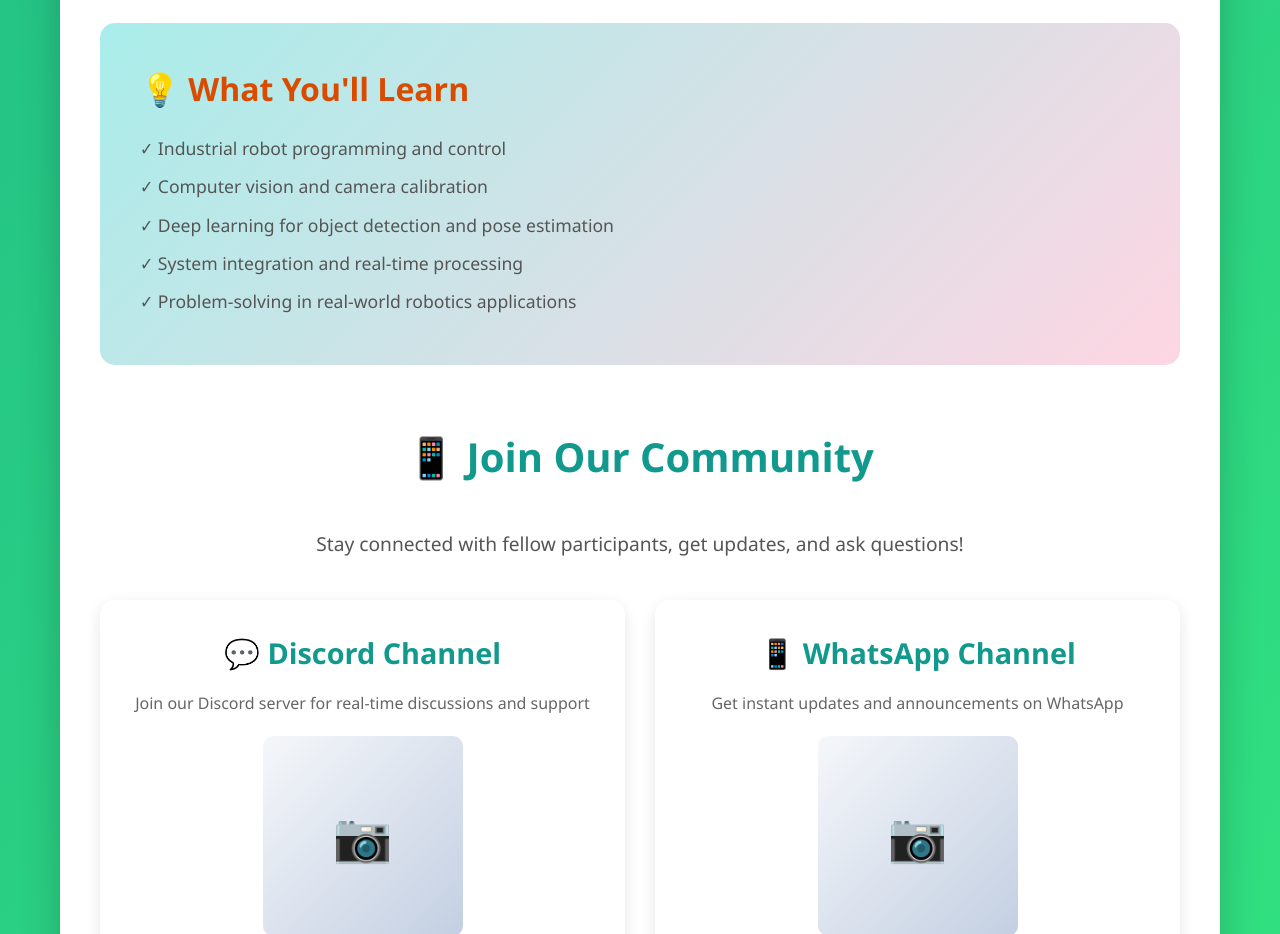
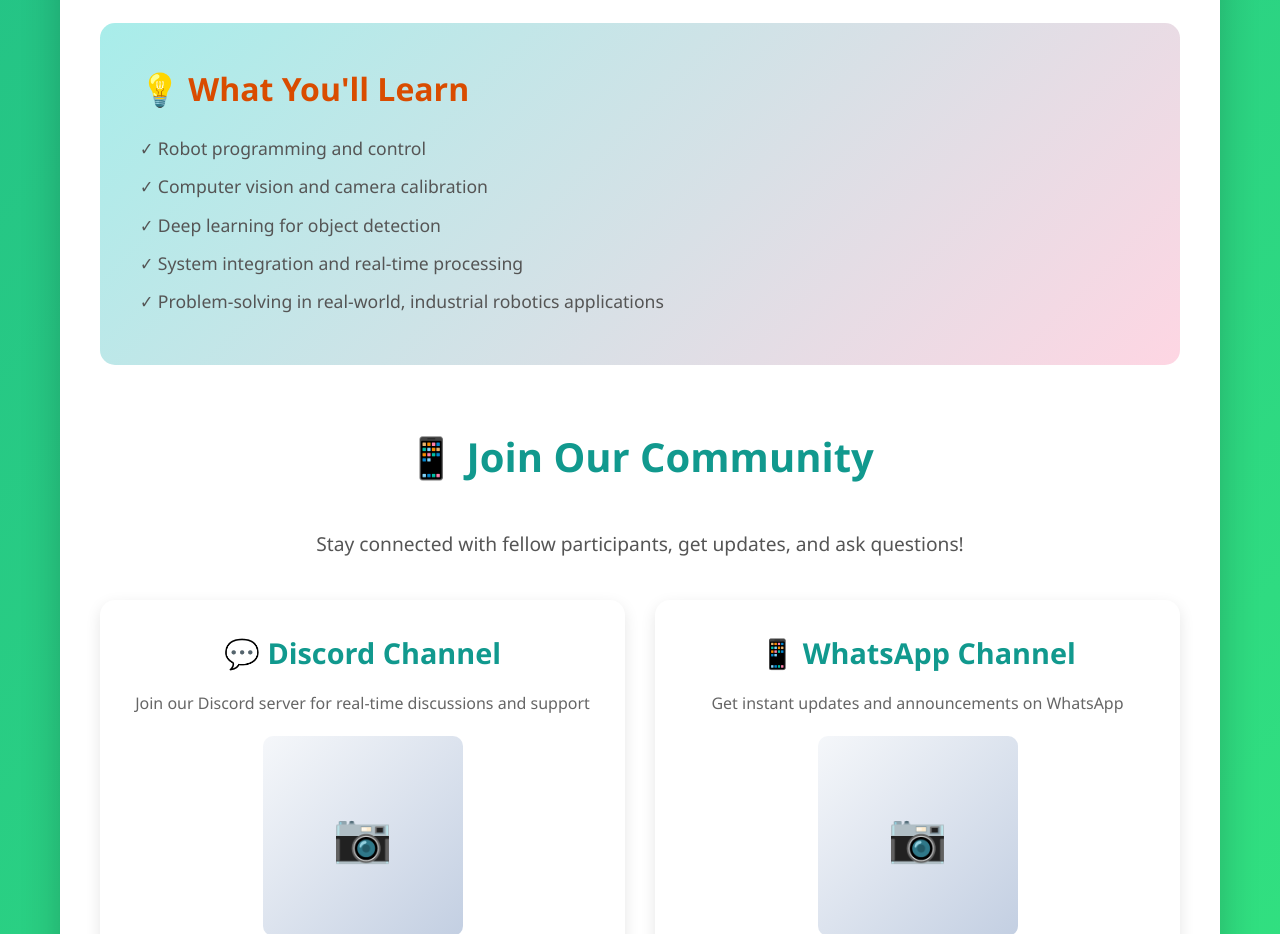
Before and after one commit to innowing-robotics-interns/rac, a plain HTML site: page index.html in a window 1280 px wide. Shown: the part 3520-4454 px from the top of the page. Drawn offline with Linux system fonts and the light colour scheme.

Commit message:
update pages

```diff
--- a/index.html
+++ b/index.html
@@ -561,11 +561,11 @@
 
             <div class="info-section" style="background: linear-gradient(135deg, #a8edea 0%, #fed6e3 100%);">
                 <h2>💡 What You'll Learn</h2>
-                <p>✓ Industrial robot programming and control</p>
+                <p>✓ Robot programming and control</p>
                 <p>✓ Computer vision and camera calibration</p>
-                <p>✓ Deep learning for object detection and pose estimation</p>
+                <p>✓ Deep learning for object detection</p>
                 <p>✓ System integration and real-time processing</p>
-                <p>✓ Problem-solving in real-world robotics applications</p>
+                <p>✓ Problem-solving in real-world, industrial robotics applications</p>
             </div>
 
             <div style="margin: 60px 0;">
```
